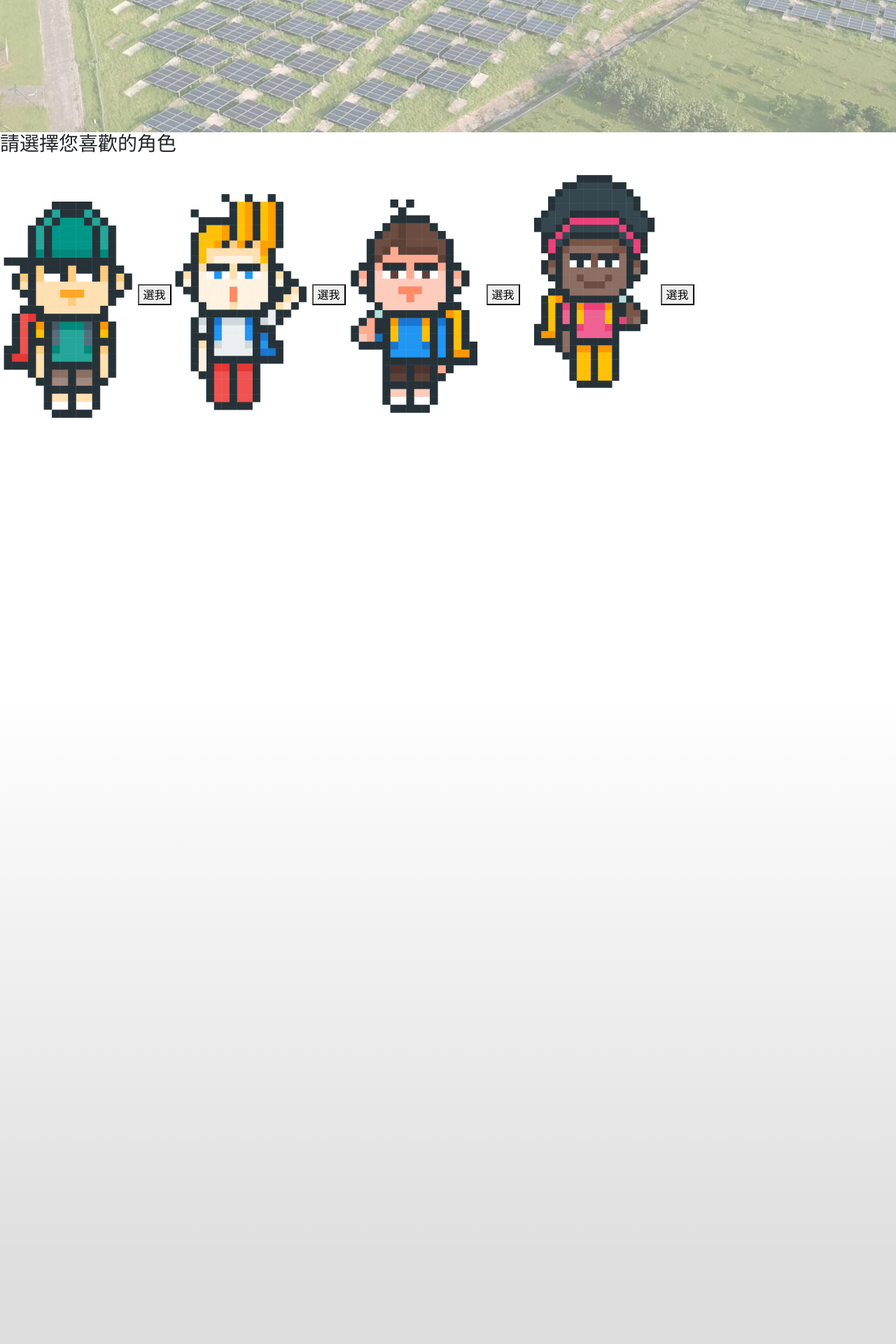
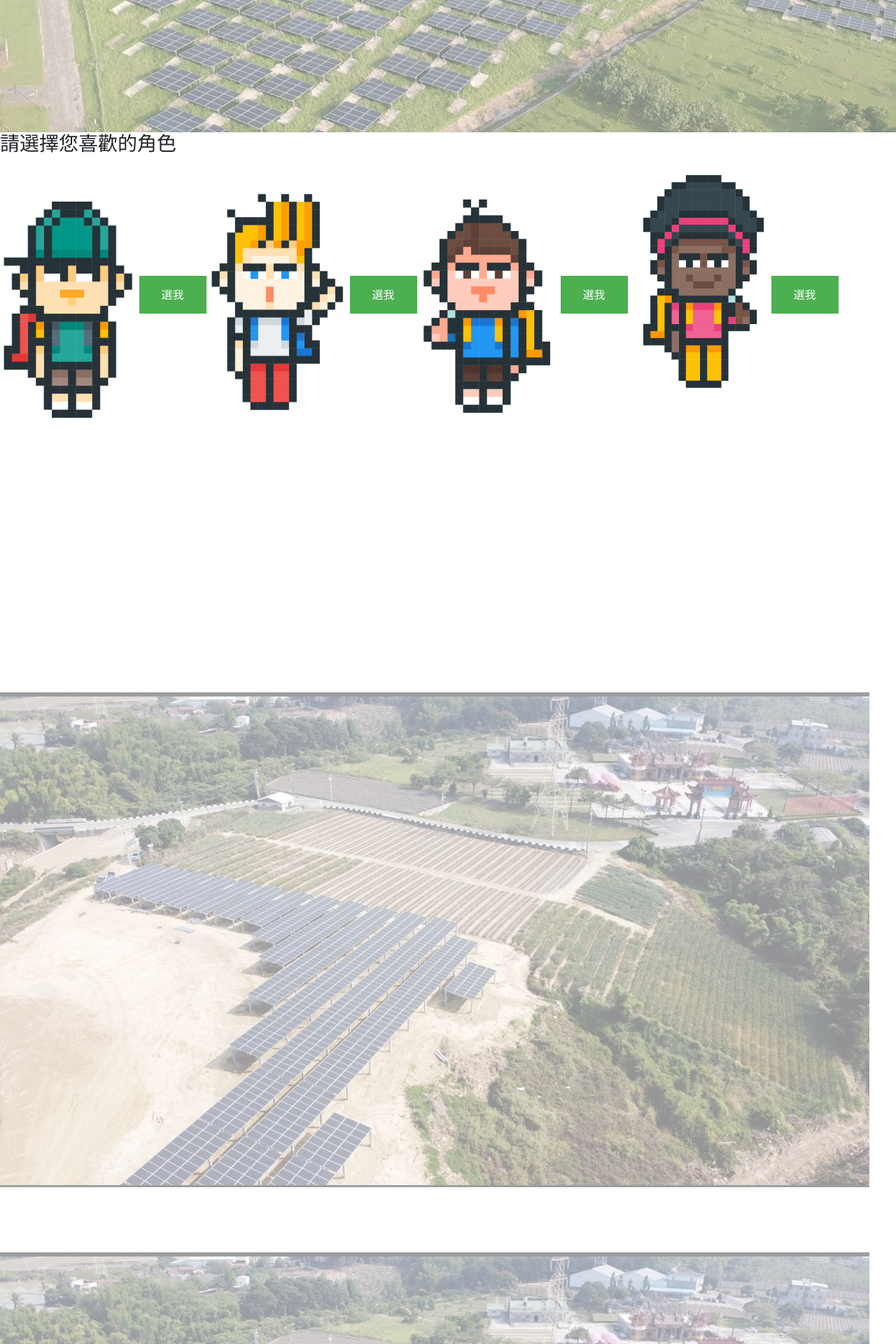
Before and after one commit to lyl156/webFinalProject, a PHP site: page / in a window 1280 px wide; the page is wider, and only the part inside the window is pictured. Shown: the part 611-2531 px from the top of that part at 70% size. Run offline with PHP 8.4, Linux system fonts and the light colour scheme.

Commit message:
add background

```diff
--- a/css/main.css
+++ b/css/main.css
@@ -58,9 +58,27 @@
     /* align-items: center; */
     /* justify-content: center; */
   }
+
+  .button {
+    background-color: #4CAF50; /* Green */
+    border: none;
+    color: white;
+    padding: 15px 32px;
+    text-align: center;
+    text-decoration: none;
+    display: inline-block;
+    font-size: 16px;
+    margin: 4px 2px;
+    cursor: pointer;
+    -webkit-transition-duration: 0.4s; /* Safari */
+    transition-duration: 0.4s;
+  }
   .section2 {
     height: 100vh;
     background: linear-gradient(rgba(0, 0, 0, 0), rgba(0, 0, 0, 0.125));
+    background-image: url('../assets/section3.png');
+    background-attachment: fixed;
+    background-repeat: no-repeat;
     /* align-items: center; *
     /* justify-content: center; */
   }
--- a/index.html
+++ b/index.html
@@ -26,16 +26,16 @@
   <div class="block section1_5">
     <h3>請選擇您喜歡的角色</h3>
     <img id='ch' src="assets/1.png" />
-    <button onclick="myFunction('1')">選我</button>
+    <button class="button" onclick="myFunction('1')">選我</button>
     <img id='ch' src="assets/3.png" />
 
-    <button onclick="myFunction('3')">選我</button>
+    <button class="button" onclick="myFunction('3')">選我</button>
     <img id='ch' src="assets/4.png" />
 
-    <button onclick="myFunction('4')">選我</button>
+    <button class="button" onclick="myFunction('4')">選我</button>
     <img id='ch' src="assets/5.png" />
 
-    <button onclick="myFunction('5')">選我</button>
+    <button class="button" onclick="myFunction('5')">選我</button>
 
   </div>
 
@@ -79,13 +83,12 @@
   </div>
   <!-- Section 04: Conversation -->
   <div class="block section4">
-    填入發展困難資料
   </div>
 
-  <div class="sectionx">
-    <button class="button" type="button" onclick="alert('真的不繼續了解嗎')">我想離開了！</button>
+  <div class="block sectionx">
+    <button class="button mid" type="button" onclick="alert('真的不繼續了解嗎')">我想離開了！</button>
 
-    <button type="button"><a #section5></a>我想繼續了解</button>
+    <button class="button mid2 shine" type="button"><a href="#section5" style='color:white;'>我想繼續了解！</a></button>
 
   </div>
 
@@ -180,28 +184,16 @@
 
       <div id="block-12" style="padding: 30px">
         <label for="option-12" style="padding: 5px; font-size: 2.5rem">
-          <input type="radio" name="option" value="6" id="option-12" style="
-              transform: scale(1.6);
-              margin-right: 10px;
-              vertical-align: middle;
-              margin-top: -2px;
-            " />
+          <input class='radio' type="radio" name="option" value="6" id="option-12" />
           我不想</label>
         <span id="result-12"></span>
       </div>
       <hr />
 
-      <button type="button" onclick="displayAnswer1()" style="
-          width: 100px;
-          height: 40px;
-          border-radius: 3px;
-          background-color: lightblue;
-          font-weight: 700;
-        ">
+      <button class="button" type="button" onclick="displayAnswer1()">
         Submit
       </button>
     </div>
-    <a id="showanswer1"></a>
   </div>
   </div>
 
```
Also changed, not shown: other parts of css/main.css (+47 -4 lines), other parts of index.html (+19 -14 lines), assets/section3.png (added), assets/section5.png (added).
